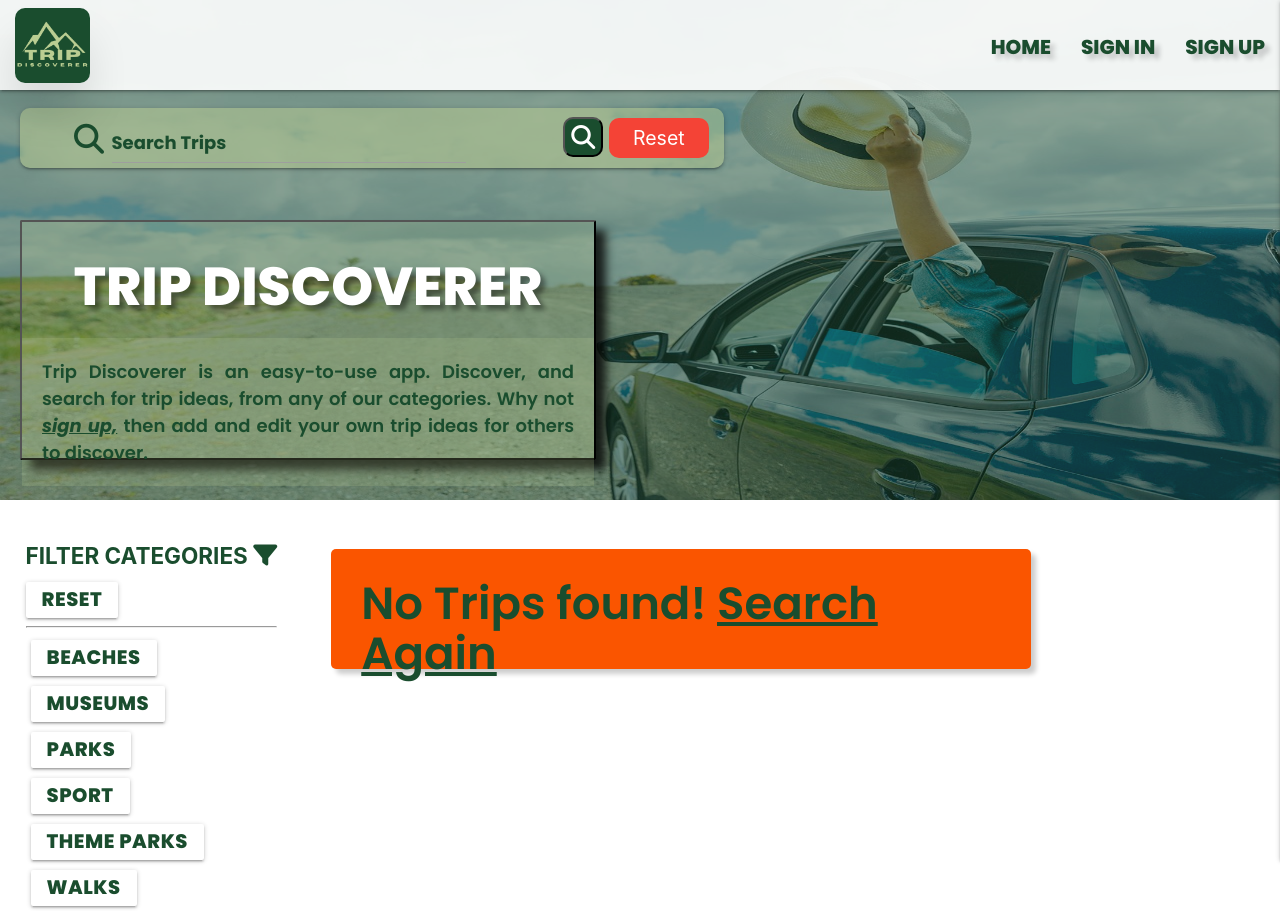
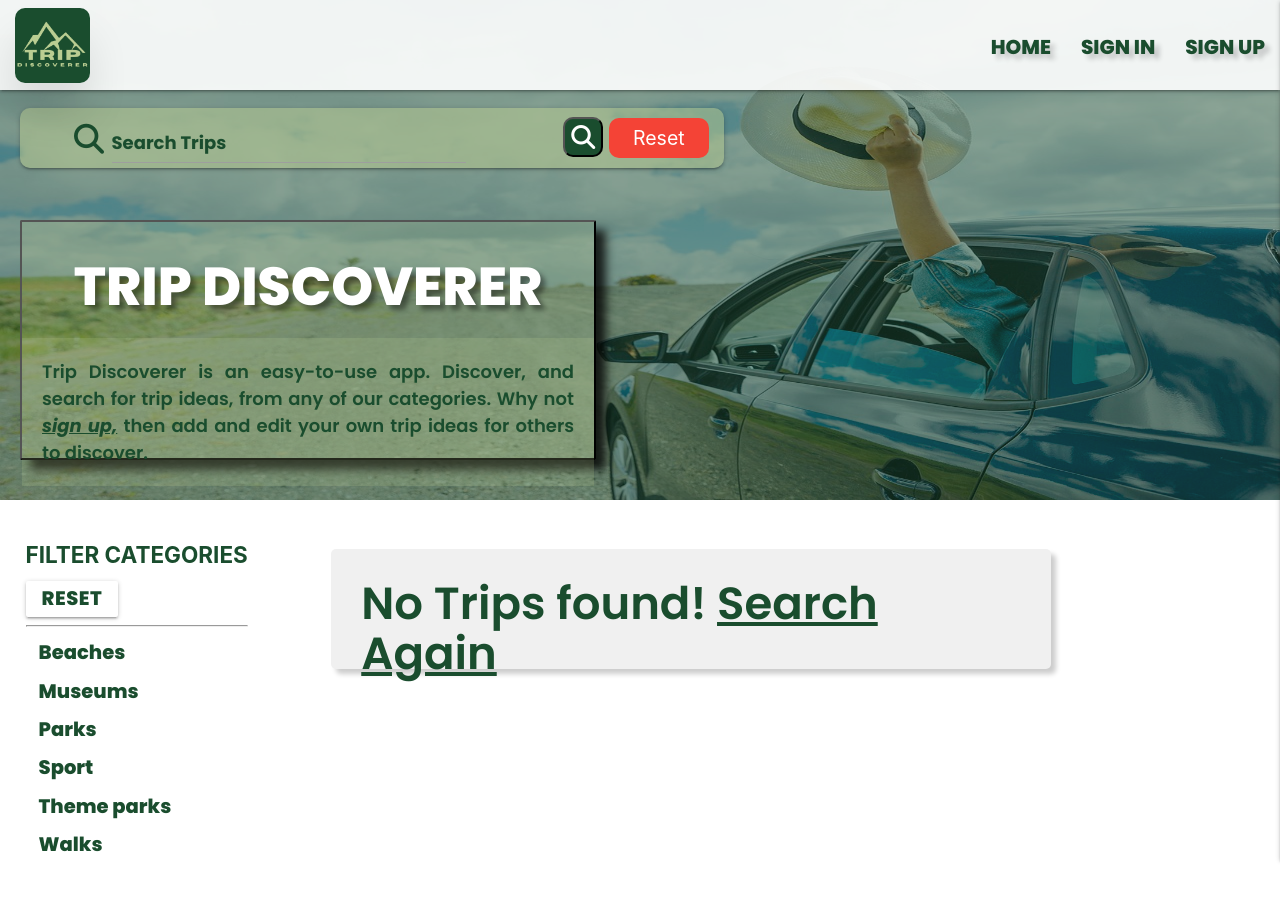
Before and after one commit to e-h-dev/trip-discoverer, a Flask app: page / in a window 1280 px wide. After the commit the page ends 862 px from the top, so only its background shows below. Run offline with Flask 3, Linux system fonts and the light colour scheme; data that the repository does not hold is empty; some libraries are stand-ins or nearby versions.

Commit message:
Update filter styles

```diff
--- a/static/css/style.css
+++ b/static/css/style.css
@@ -194,10 +194,10 @@
 }
 
 .empty-search{
-  background-color:rgb(250, 85, 0);
+  background-color:#f0f0f0;
   color: var(--light-color);
   height:120px;
-  width:700px;
+  width:720px;
   font-family: var(--head-text);
   font-weight: 600;
   padding:30px;
@@ -211,7 +211,7 @@
 }
 
 .empty-search a:hover{
-  color: #fff;
+  font-size: 3.2rem;
 }
 
 .delete-confirm{
@@ -229,8 +229,25 @@
   left:2%;
 }
 
-.filters-section button{
-  margin:5px;
+
+.filter-btn{
+  color:var(--light-color);
+  background-color: var(--dark-color);
+  font-family: var(--head-text);
+  font-size: 1.3rem;
+  font-weight: 800;
+  margin:7px;
+  border:none;
+  cursor: pointer;
+}
+
+.filter-btn:hover{
+  color:#000;
+  text-decoration: underline;
+}
+
+button:focus {
+  background-color: #fff;
 }
 
 
--- a/templates/trips.html
+++ b/templates/trips.html
@@ -215,12 +215,12 @@
             {% endif %}
         </div>
         <div class="filters-section">
-            <h4 class="sub-header">Filter Categories <i class="fa-solid fa-filter"></i></h4>
+            <h4 class="sub-header">Filter Categories</h4>
             <a href="{{ url_for('find_trips') }}" class="btn">Reset</a>
             <hr>
             <form action="{{ url_for('search') }}" method="POST">
                 <input type="text" name="query" class="hide" value="beach">
-                <button type="submit" class="btn">
+                <button type="submit" class="filter-btn">
                     Beaches
                 </button>
                 <span class="tick"></span>
@@ -228,7 +228,7 @@
 
             <form action="{{ url_for('search') }}" method="POST">
                 <input type="text" name="query" class="hide" value="museums">
-                <button type="submit" class="btn" onclick="searchFilter()">
+                <button type="submit" class="filter-btn" onclick="searchFilter()">
                     Museums
                 </button>
                 <span class="tick"></span>
@@ -236,14 +236,14 @@
 
             <form action="{{ url_for('search') }}" method="POST">
                 <input type="text" name="query" class="hide" value="parks">
-                <button type="submit" class="btn" onclick="searchFilter()">
+                <button type="submit" class="filter-btn" onclick="searchFilter()">
                     Parks
                 </button>
                 <span class="tick"></span>
             </form>
             <form action="{{ url_for('search') }}" method="POST">
                 <input type="text" name="query" class="hide" value="sport">
-                <button type="submit" class="btn" onclick="searchFilter()">
+                <button type="submit" class="filter-btn" onclick="searchFilter()">
                     Sport
                 </button>
                 <span class="tick"></span>
@@ -251,7 +251,7 @@
 
             <form action="{{ url_for('search') }}" method="POST">
                 <input type="text" name="query" class="hide" value="theme">
-                <button type="submit" class="btn" onclick="searchFilter()">
+                <button type="submit" class="filter-btn" onclick="searchFilter()">
                     Theme parks
                 </button>
                 <span class="tick"></span>
@@ -259,7 +259,7 @@
 
             <form action="{{ url_for('search') }}" method="POST">
                 <input type="text" name="query" class="hide" value="walks">
-                <button type="submit" class="btn" onclick="searchFilter()">
+                <button type="submit" class="filter-btn" onclick="searchFilter()">
                     Walks
                 </button>
                 <span class="tick"></span>
```
